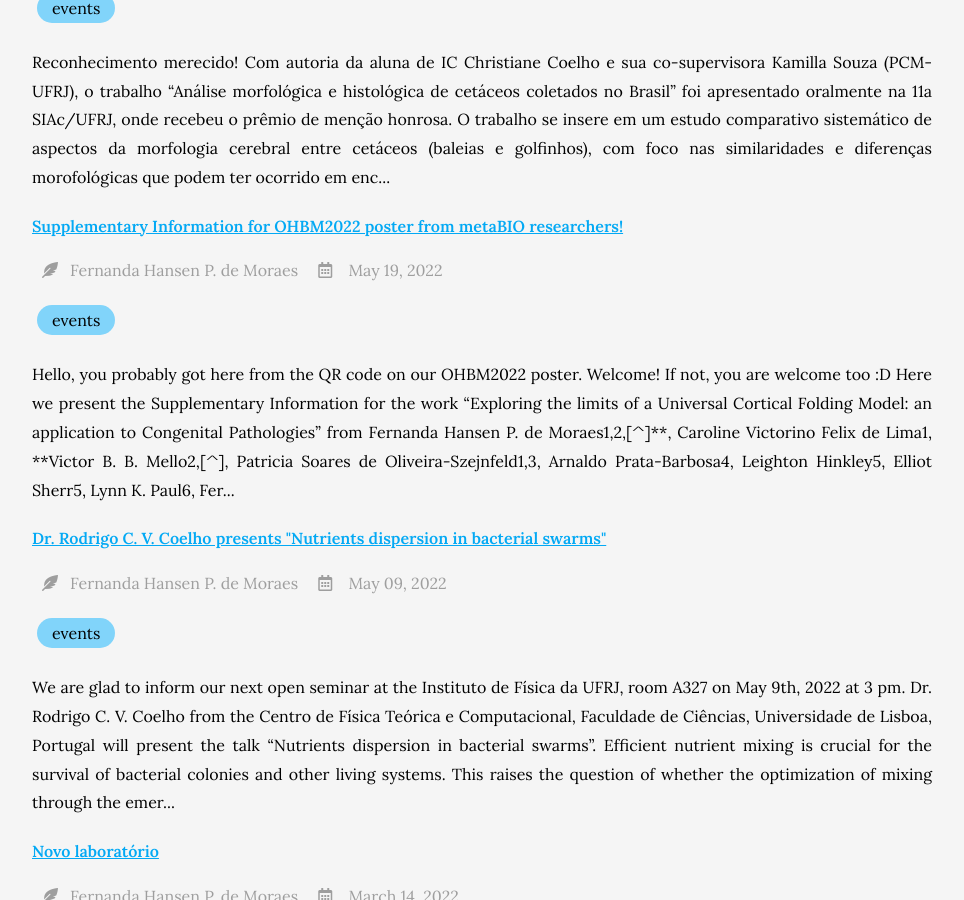
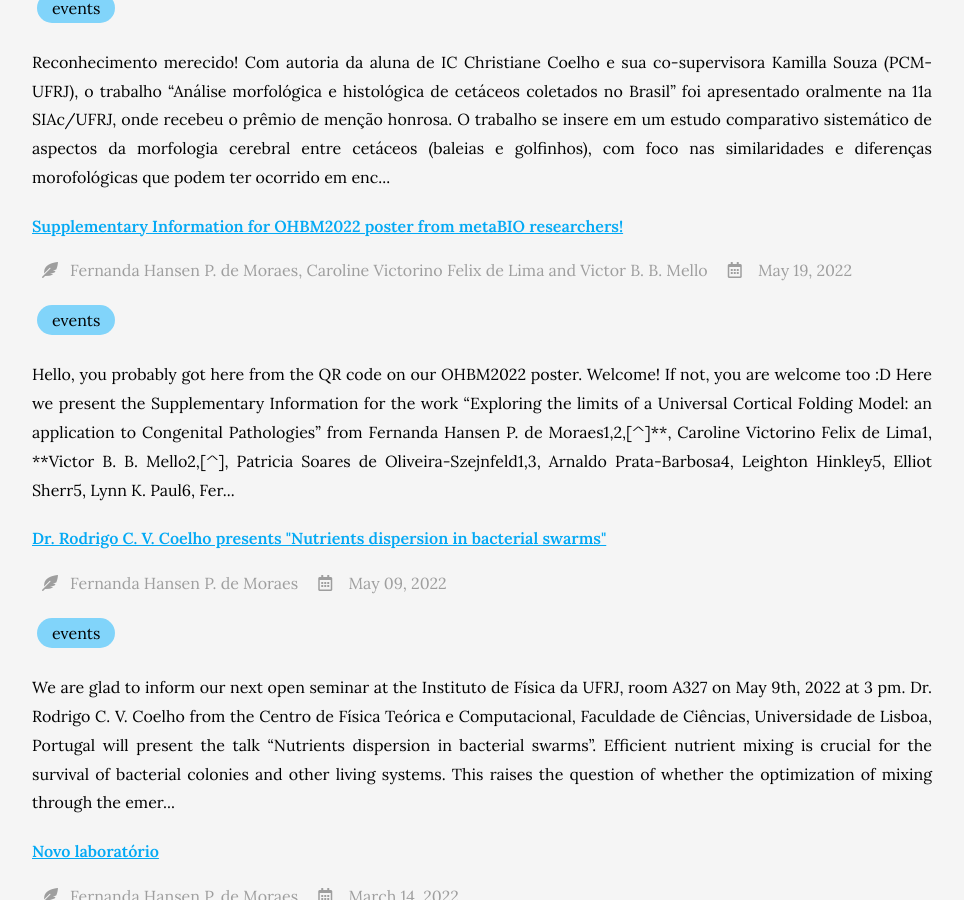
Before and after one commit to metaBIOlab/metabio, a Jekyll site: the page built from blog/index.md, in a window 1280 px wide and 900 px high, scrolled down 506 px. Shown: the whole window, without its empty margins (158-1122 px from the left). Built offline with Jekyll 4.4.1, drawn with Linux system fonts in a browser that asks for light colours; nearby versions of some CDN libraries; comment, search, counter and statistics services are not loaded.

Commit message:
Update 2022-05-19-post-8.md

```diff
--- a/_posts/2022-05-19-post-8.md
+++ b/_posts/2022-05-19-post-8.md
@@ -2,7 +2,7 @@
 title: Supplementary Information for OHBM2022 poster from metaBIO researchers!
 tags:
   - events
-author: Fernanda Hansen P. de Moraes
+author: Fernanda Hansen P. de Moraes, Caroline Victorino Felix de Lima and Victor B. B. Mello
 member: fernanda-moraes
 ---
 
```
